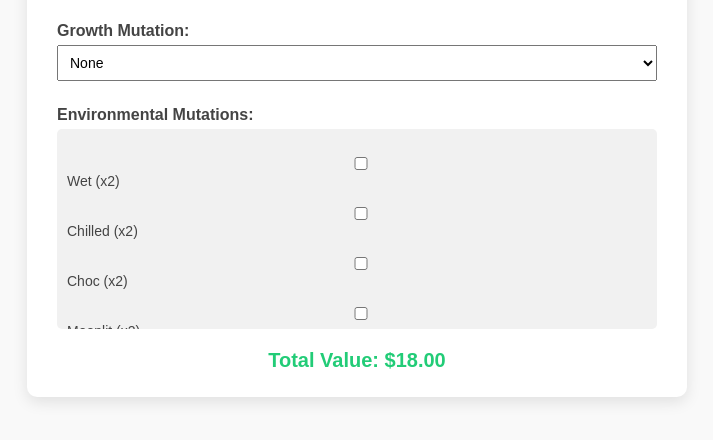
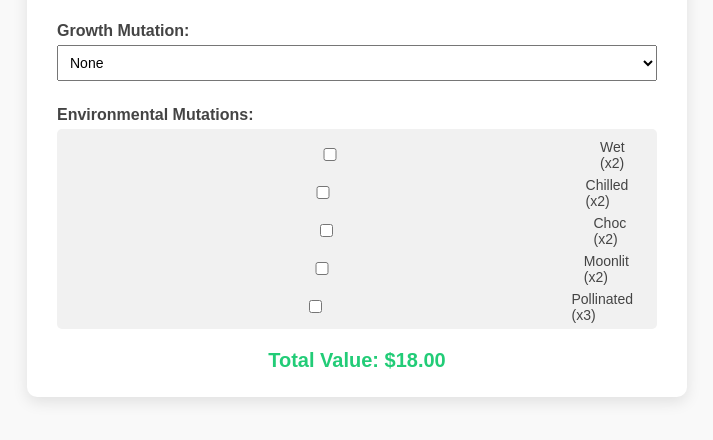
Before and after one commit to anhcong0901/GAG-website, a plain HTML site: page index.html in a window 1280 px wide. Shown: the part 155-595 px from the top of the page, without its empty margins (283-996 px from the left). Drawn offline with Linux system fonts and the light colour scheme.

Commit message:
Update index.html

```diff
--- a/index.html
+++ b/index.html
@@ -177,13 +177,23 @@
     }
 
     for (let key in envMutations) {
-      const label = document.createElement("label");
+      const wrapper = document.createElement("div");
+      wrapper.style.display = "flex";
+      wrapper.style.alignItems = "center";
+      wrapper.style.marginBottom = "6px";
+      wrapper.style.gap = "8px";
+
       const checkbox = document.createElement("input");
       checkbox.type = "checkbox";
       checkbox.value = key;
-      label.appendChild(checkbox);
-      label.appendChild(document.createTextNode(` ${key} (x${envMutations[key]})`));
-      envContainer.appendChild(label);
+
+      const label = document.createElement("label");
+      label.textContent = `${key} (x${envMutations[key]})`;
+      label.style.margin = 0;
+
+      wrapper.appendChild(checkbox);
+      wrapper.appendChild(label);
+      envContainer.appendChild(wrapper);
     }
 
     function calculate() {
```
